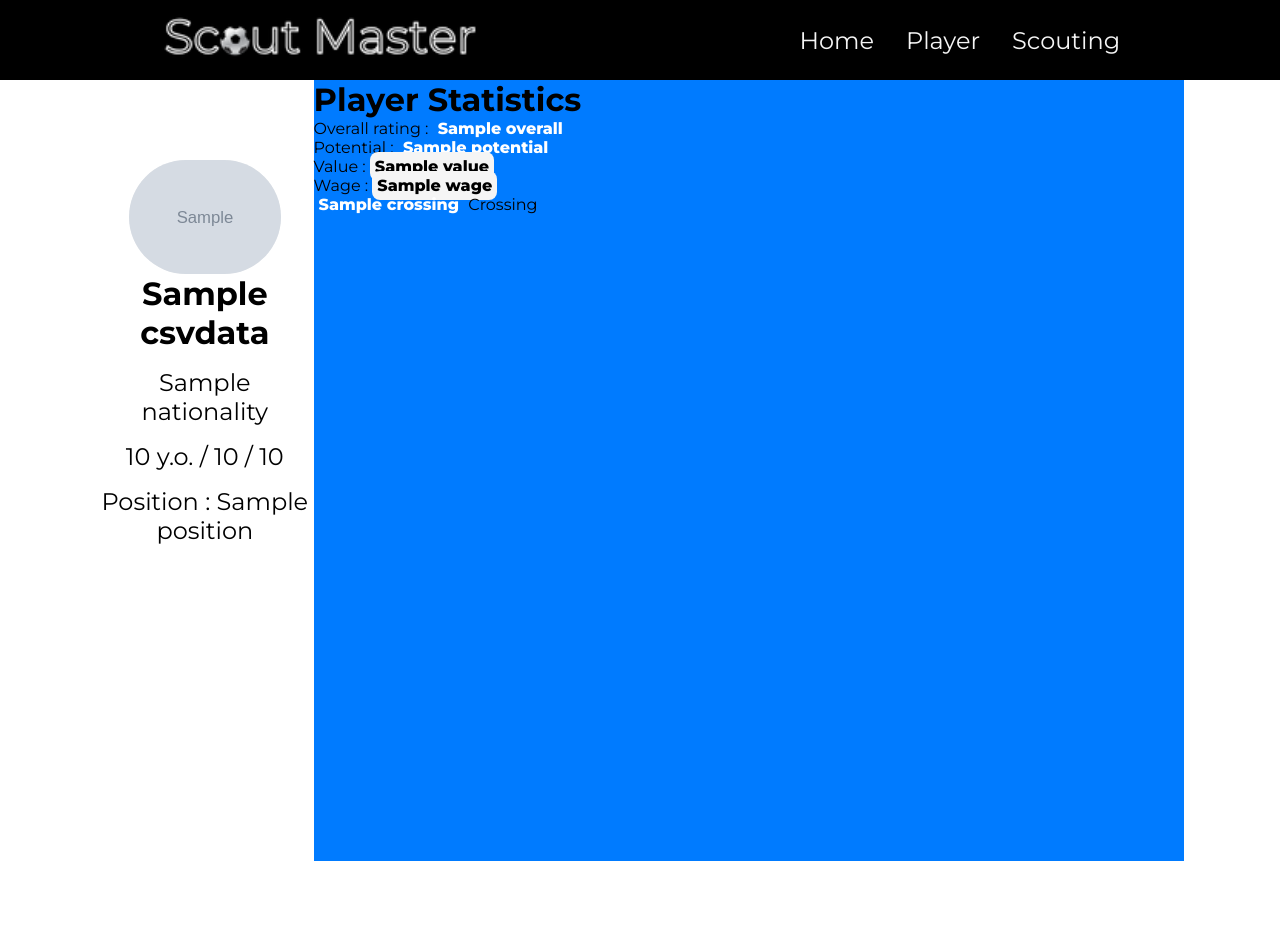
After one commit to ShidiqNH/Football-DSS, a Flask app: template templates/player.html in a window 1280 px wide. The commit adds this page. Run offline with Flask 3, Linux system fonts and the light colour scheme; the template is opened without the code that fills it: most values are stand-ins (such as "Sample title", 1, 10 or a date in 2020); grey boxes marked "Sample" are stand-in pictures; a map, chart or similar area stays blank; parts of the project's set-up code (start-up, migrations or seed data) failed here and were passed over.

Commit message:
Add player detail page

```diff
--- a/app.py
+++ b/app.py
@@ -142,6 +142,9 @@ def players():
     except mysql.connector.Error as err:
         return str(err), 500
 
+@app.route('/player')
+def player_detail():
+    return render_template('player.html')
 
 @app.route('/api/suggestions')
 def suggestions():
@@ -206,32 +209,6 @@ def get_all_players():
 
     except mysql.connector.Error as err:
         return str(err), 500
-
-
-@app.route('/api/players/random', methods=['GET'])
-def get_random_players():
-    try:
-        # Connect to the MySQL database
-        conn = mysql.connector.connect(**db_config)
-        cursor = conn.cursor(dictionary=True)
-
-        # Query to fetch 10 random players from the database
-        query = "SELECT * FROM player ORDER BY RAND() LIMIT 10"
-        cursor.execute(query)
-        players = cursor.fetchall()
-
-        # Close the cursor and connection
-        cursor.close()
-        conn.close()
-
-        # Check if any players were found
-        if players:
-            return jsonify(players)
-        else:
-            return jsonify({'error': 'No players found'}), 404
-
-    except mysql.connector.Error as err:
-        return jsonify({'error': str(err)}), 500
 
 
 @app.route('/api/player', methods=['GET'])
@@ -311,7 +288,8 @@ def player(sofifa_id):
             'CSVData': player_dict
         }
 
-        return render_template('player_profile.html', player=player_info)
+        # return jsonify(player_info)
+        return render_template('player.html', player=player_info)
 
     except Exception as e:
         return jsonify({'error': str(e)}), 500
@@ -441,8 +419,5 @@ def find_fit_players():
     return jsonify({'players': top_fit_players})
 
 
-
-
-
 if __name__ == '__main__':
     app.run(debug=True)
--- a/static/css/styles.css
+++ b/static/css/styles.css
@@ -436,3 +436,64 @@ form input[type="submit"]:hover {
 .scouting-result .value{
   color: green;
 }
+
+
+/* Singular player */
+
+.container-player {
+  width: 85%;
+  display: flex;
+  padding-top: 10vh;
+  padding-bottom: 10vh;
+}
+
+.player-left {
+  margin-top: 10vh;
+  width: 20%;
+  display: flex;
+  flex-direction: column;
+  align-items: center; /* Centers items horizontally */
+  justify-content: center; /* Centers items vertically */
+  text-align: center;
+  position: relative;
+}
+
+.player-right {
+  width: 80%;
+  background-color: #007bff;
+}
+
+.player-left img {
+  display: block;
+  margin: 0 auto;
+  width: 70%;
+  height: auto;
+  border-radius: 80px;
+  background-color: #f5f5f5;
+}
+
+
+.player-left p{
+  margin-top: 1rem;
+  font-size: 1.5rem;
+}
+
+.player-text-bg-gray{
+  background-color: #f5f5f5;
+  padding: 5px;
+  border-radius: 8px;
+  font-weight: 800;
+}
+
+.player-text-bg-scale {
+  padding: 5px;
+  border-radius: 8px;
+  color: white;
+  font-weight: 800;
+}
+
+.radar-chart{
+  margin-top: 1rem;
+  width: 100%;
+  height: auto;
+}
--- /dev/null
+++ b/templates/player.html
@@ -0,0 +1,149 @@
+<!DOCTYPE html>
+<html lang="en">
+<head>
+    <meta charset="UTF-8">
+    <meta name="viewport" content="width=device-width, initial-scale=1.0">
+    <title>Scout Master</title>
+    <link rel="stylesheet" href="/static/css/styles.css">
+    <link rel="stylesheet" href="/static/css/media.css">
+    <script src="https://cdn.jsdelivr.net/npm/chart.js"></script>
+</head>
+<body>
+
+   <!-- Nav -->
+    <nav id="desktop-nav" class="hidden">
+        <div class="logo"><a href=""><img src="/static/img/Soccersz.png" alt="Scout Master"></a></div>
+        <ul class="nav-links">
+            <li><a href="">Home</a></li>
+            <li><a href="/players">Player</a></li>
+            <li><a href="/scout">Scouting</a></li>
+        </ul>
+    </nav>
+
+    <div class="container-player">
+        <div class="player-left">
+            <td><img src="{{ player.CSVData.Photo }}" alt="{{ player.CSVData.Name }}" class="player-photo" onerror="this.onerror=null;this.src='/static/img/empty-profile.png';"></td>
+            <h1>{{ player.CSVData.Name }}</h1>
+            <p class="player-nationality">{{ player.CSVData.Nationality }}</p>
+            <p class="personal-data">{{ player.CSVData.Age }} y.o. / {{ player.CSVData.Height }} / {{ player.CSVData.Weight }}</p>
+            <p class="player-position">Position : {{ player.CSVData.Position }}</p>
+
+            <div class="radar-chart">
+                <canvas id="radarChart"></canvas>
+            </div>
+
+        </div>
+
+        <div class="player-right">
+            <div class="detail-top">
+                <h1>Player Statistics</h1>
+                <p class="player-overall"> Overall rating : <span class="player-text-bg-scale">{{ player.CSVData.Overall }}</span></p>
+                <p class="player-potential"> Potential : <span class="player-text-bg-scale">{{ player.CSVData.Potential }}</span></p>
+                <p class="value">Value : <span class="player-text-bg-gray">{{ player.CSVData.Value }}</span></p>
+                <p class="wage">Wage : <span class="player-text-bg-gray">{{ player.CSVData.Wage }}</span></p>
+            </div>
+
+            <div class="player-attacking">
+                <p class="crossing"><span class="player-text-bg-scale">{{ player.CSVData.Crossing }}</span> Crossing</p>
+            </div>
+
+            <div class="player-skill">
+
+            </div>
+
+            <div class="player-movement">
+
+            </div>
+
+            <div class="player-power">
+
+            </div>
+
+            <div class="player-mentality">
+
+            </div>
+
+            <div class="player-defending">
+
+            </div>
+
+            <div class="player-goalkeeping">
+
+            </div>
+
+            <div class="player-playstyles">
+
+            </div>
+
+
+
+        </div>
+    </div>
+    <script>
+        // Determine if the player is a goalkeeper
+        const isGoalkeeper = '{{ player.CSVData.Position }}'.includes('GK');
+
+        // Set labels and data based on player type
+        const radarLabels = isGoalkeeper
+            ? ['Diving', 'Handling', 'Kicking', 'Positioning', 'Reflexes', 'Reactions']
+            : ['DEF', 'DRI', 'PAC', 'PAS', 'PHY', 'SHO'];
+
+        const radarDataValues = isGoalkeeper
+            ? [
+                {{ player.RadarData.GKDiving }},
+                {{ player.RadarData.GKHandling }},
+                {{ player.RadarData.GKKicking }},
+                {{ player.RadarData.GKPositioning }},
+                {{ player.RadarData.GKReflexes }},
+                {{ player.RadarData.Reactions }}
+              ]
+            : [
+                {{ player.RadarData.DEF }},
+                {{ player.RadarData.DRI }},
+                {{ player.RadarData.PAC }},
+                {{ player.RadarData.PAS }},
+                {{ player.RadarData.PHY }},
+                {{ player.RadarData.SHO }}
+              ];
+
+        // Radar chart data
+        const radarData = {
+            labels: radarLabels,
+            datasets: [{
+                label: '{{ player.CSVData.Name }}\'s Attributes',
+                data: radarDataValues,
+                backgroundColor: 'rgba(54, 162, 235, 0.2)',
+                borderColor: 'rgba(54, 162, 235, 1)',
+                borderWidth: 1
+            }]
+        };
+
+        // Radar chart configuration
+        const config = {
+            type: 'radar',
+            data: radarData,
+            options: {
+                scale: {
+                    ticks: { beginAtZero: true }
+                }
+            }
+        };
+
+        // Render the radar chart
+        new Chart(
+            document.getElementById('radarChart'),
+            config
+        );
+
+
+        document.querySelectorAll('.player-text-bg-scale').forEach(function(element) {
+            const value = parseInt(element.textContent, 10); // Get the value inside the span
+            const green = Math.min(255, Math.floor((value / 100) * 255)); // Calculate green color intensity
+            const red = 255 - green; // Calculate red color intensity
+            element.style.backgroundColor = `rgb(${red}, ${green}, 0)`; // Set the background color
+        });
+
+    </script>
+    <script src="/static/js/scripts.js"></script>
+</body>
+</html>
```
Also changed, not shown: static/js/scripts.js (line endings or trailing spaces).
